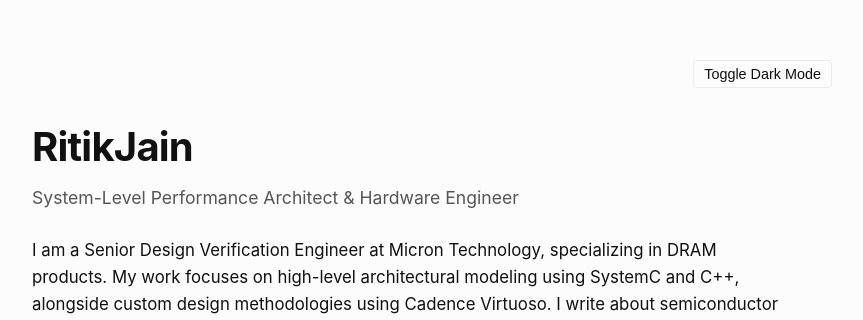
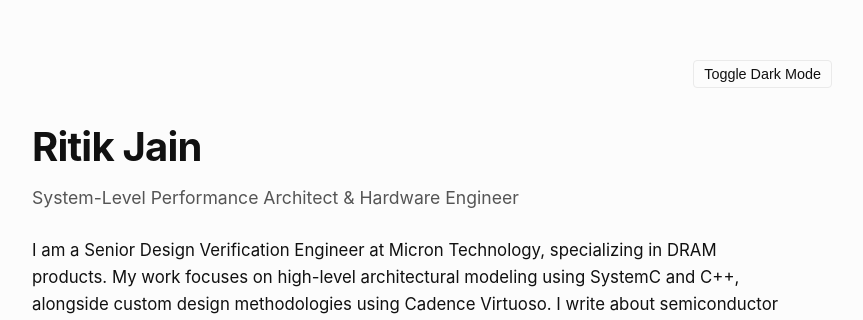
Before and after one commit to jain411/jain411.github.io, a Jekyll site: the page index.html, which Jekyll copies as it is, in a window 1280 px wide. Shown: the top 320 px of the page, without its empty margins (208-1071 px from the left). Built offline with Jekyll 4.4.1, drawn with Linux system fonts in a browser that asks for light colours.

Commit message:
Adding the space back in my name

```diff
--- a/index.html
+++ b/index.html
@@ -178,7 +178,7 @@
             </button>
         </div>
         <header>
-            <h1>RitikJain </h1>
+            <h1>Ritik Jain </h1>
             <div class="subtitle">System-Level Performance Architect & Hardware Engineer</div>
             <div class="bio">
                 <p>I am a Senior Design Verification Engineer at Micron Technology, specializing in DRAM products. My work focuses on high-level architectural modeling using SystemC and C++, alongside custom design methodologies using Cadence Virtuoso. I write about semiconductor architecture, performance modeling, and personal optimization.</p>
```
